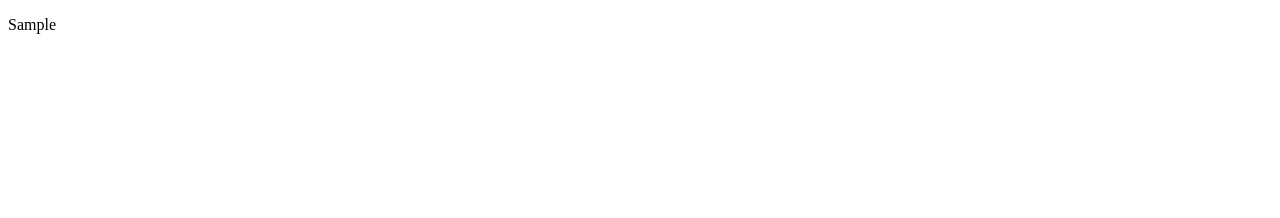
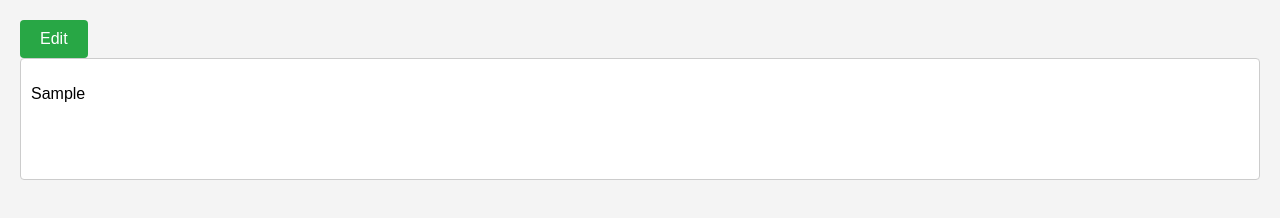
Before and after one commit to d4v1-sudo/markdown-to-html, a plain HTML site: page index.html in a window 1280 px wide. Both pictures are taken after typing "Sample" into the empty fields and a click on the button "Convert". Drawn offline with Linux system fonts and the light colour scheme.

Commit message:
Update index.html

```diff
--- a/index.html
+++ b/index.html
@@ -5,30 +5,99 @@
 <meta name="viewport" content="width=device-width, initial-scale=1.0">
 <title>Markdown to HTML</title>
 <link rel="stylesheet" href="./dist/prism.min.css">
+<link rel="icon" type="image/x-icon" href="favicon.png">
+<style>
+    body {
+        font-family: Arial, sans-serif;
+        margin: 20px;
+        padding: 0;
+        background-color: #f4f4f4;
+    }
+    textarea {
+        width: 100%;
+        box-sizing: border-box;
+        margin-bottom: 10px;
+        padding: 10px;
+        font-family: monospace;
+        border: 1px solid #ccc;
+        border-radius: 4px;
+        background-color: #fff;
+        resize: vertical;
+    }
+    button {
+        padding: 10px 20px;
+        border: none;
+        border-radius: 4px;
+        background-color: #007bff;
+        color: #fff;
+        cursor: pointer;
+        font-size: 16px;
+    }
+    button:hover {
+        background-color: #0056b3;
+    }
+    #markdown-output {
+        padding: 10px;
+        border: 1px solid #ccc;
+        border-radius: 4px;
+        background-color: #fff;
+        min-height: 100px;
+    }
+    #edit-button {
+        display: none;
+        padding: 10px 20px;
+        border: none;
+        border-radius: 4px;
+        background-color: #28a745;
+        color: #fff;
+        cursor: pointer;
+        font-size: 16px;
+    }
+    #edit-button:hover {
+        background-color: #218838;
+    }
+</style>
 </head>
 <body>
 
+<!-- Markdown text -->
 <textarea id="markdown-text" rows="10" cols="50">
 </textarea>
+<!-- Convert button -->
 <button id="convert-button">Convert</button>
+<!-- Edit button -->
+<button id="edit-button">Edit</button>
 
+<!-- Where HTML will be displayed -->
 <div id="markdown-output"></div>
+
 <script src="./dist/prism.min.js"></script>
 <script src="./dist/prism-autoloader.min.js"></script>
 <script src="./dist/showdown.js"></script>
 <script>
 document.addEventListener('DOMContentLoaded', function() {
+    var converter = new showdown.Converter({ simpleLineBreaks: true });
+
     function convertMarkdown() {
-        var converter = new showdown.Converter({ simpleLineBreaks: true });
         var markdownText = document.getElementById('markdown-text').value;
         var html = converter.makeHtml(markdownText);
         document.getElementById('markdown-output').innerHTML = html;
         document.getElementById('markdown-text').style.display = 'none';
         document.getElementById('convert-button').style.display = 'none';
+        document.getElementById('edit-button').style.display = 'inline-block';
+        // Activate Prism.js to highlight code
         Prism.highlightAll();
     }
 
+    function editMarkdown() {
+        document.getElementById('markdown-text').style.display = 'block';
+        document.getElementById('convert-button').style.display = 'inline-block';
+        document.getElementById('edit-button').style.display = 'none';
+        document.getElementById('markdown-output').innerHTML = '';
+    }
+
     document.getElementById('convert-button').addEventListener('click', convertMarkdown);
+    document.getElementById('edit-button').addEventListener('click', editMarkdown);
 });
 </script>
 </body>
```
